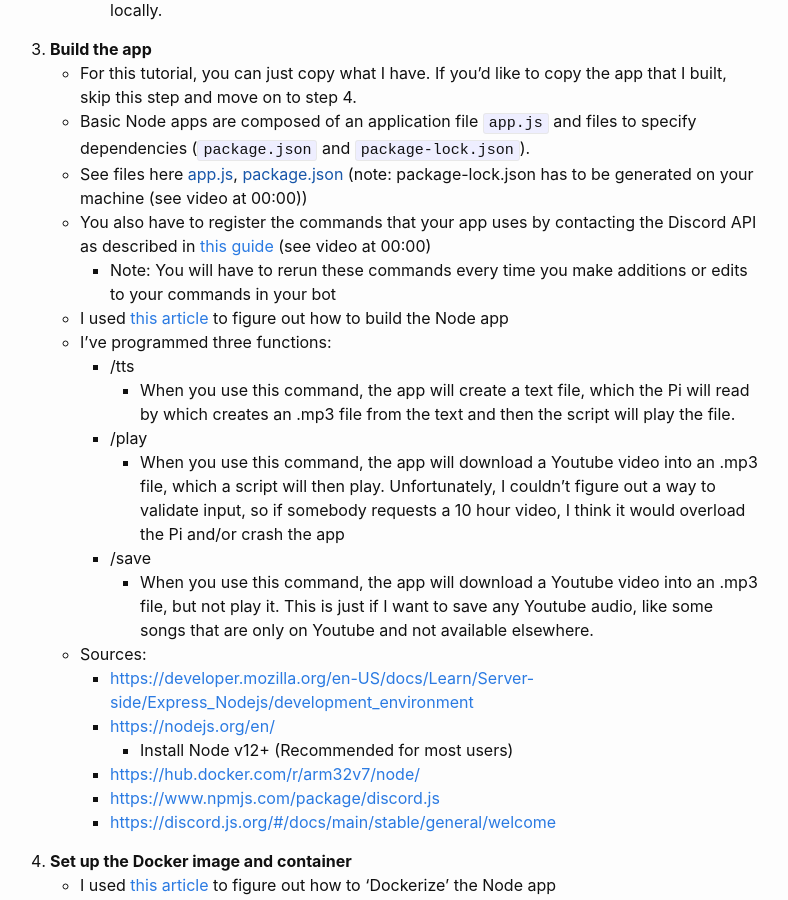
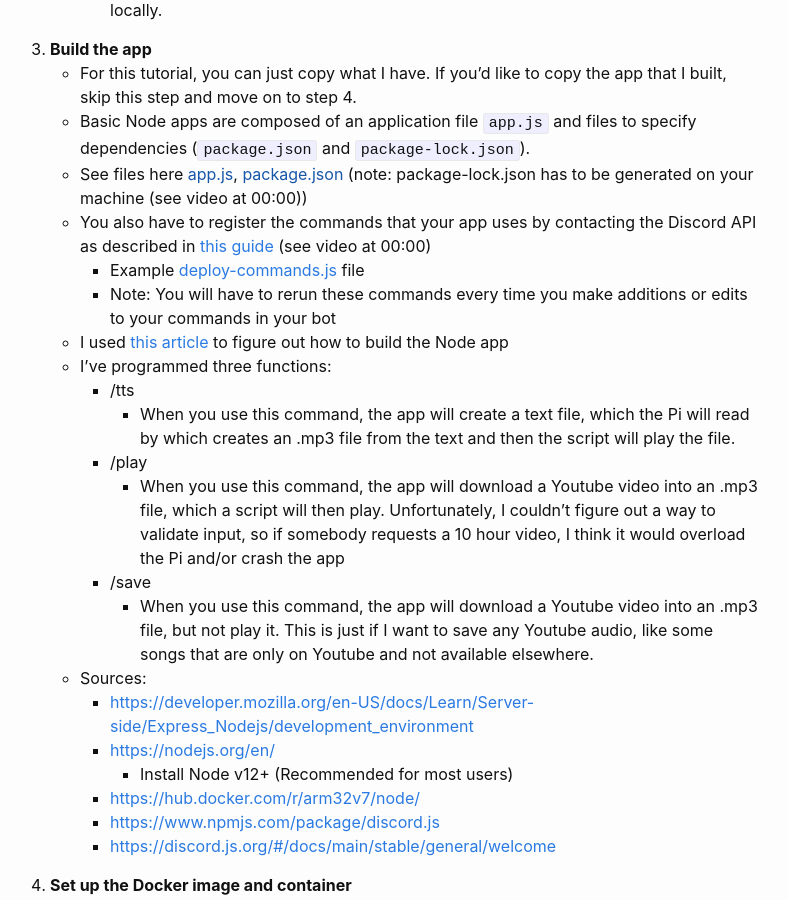
Before and after one commit to codingwatermelon/codingwatermelon.github.io, a Jekyll site: the page built from _posts/2022-02-06-how-to-make-a-discord-bot.md, in a window 1280 px wide and 900 px high, scrolled down 4068 px. Shown: the whole window, without its empty margins (250-1038 px from the left). Built offline with Jekyll 4.4.1, drawn with Linux system fonts in a browser that asks for light colours.

Commit message:
Update 2022-02-06-how-to-make-a-discord-bot.md

```diff
--- a/_posts/2022-02-06-how-to-make-a-discord-bot.md
+++ b/_posts/2022-02-06-how-to-make-a-discord-bot.md
@@ -108,7 +108,9 @@ It's a relatively simple bot that can definitely be expanded to do more stuff. A
     - Basic Node apps are composed of an application file `app.js` and files to specify dependencies (`package.json` and `package-lock.json`).
     - See files here [app.js](), [package.json]() (note: package-lock.json has to be generated on your machine (see video at 00:00))
     - You also have to register the commands that your app uses by contacting the Discord API as described in [this guide](https://discordjs.guide/creating-your-bot/creating-commands.html#command-deployment-script) (see video at 00:00)
+        - Example [deploy-commands.js](https://github.com/codingwatermelon/ttsapp/blob/main/deploy-commands.js) file
         - Note: You will have to rerun these commands every time you make additions or edits to your commands in your bot
+
     - I used [this article](https://www.devdungeon.com/content/javascript-discord-bot-tutorial) to figure out how to build the Node app
     - I've programmed three functions:
         - /tts
```
